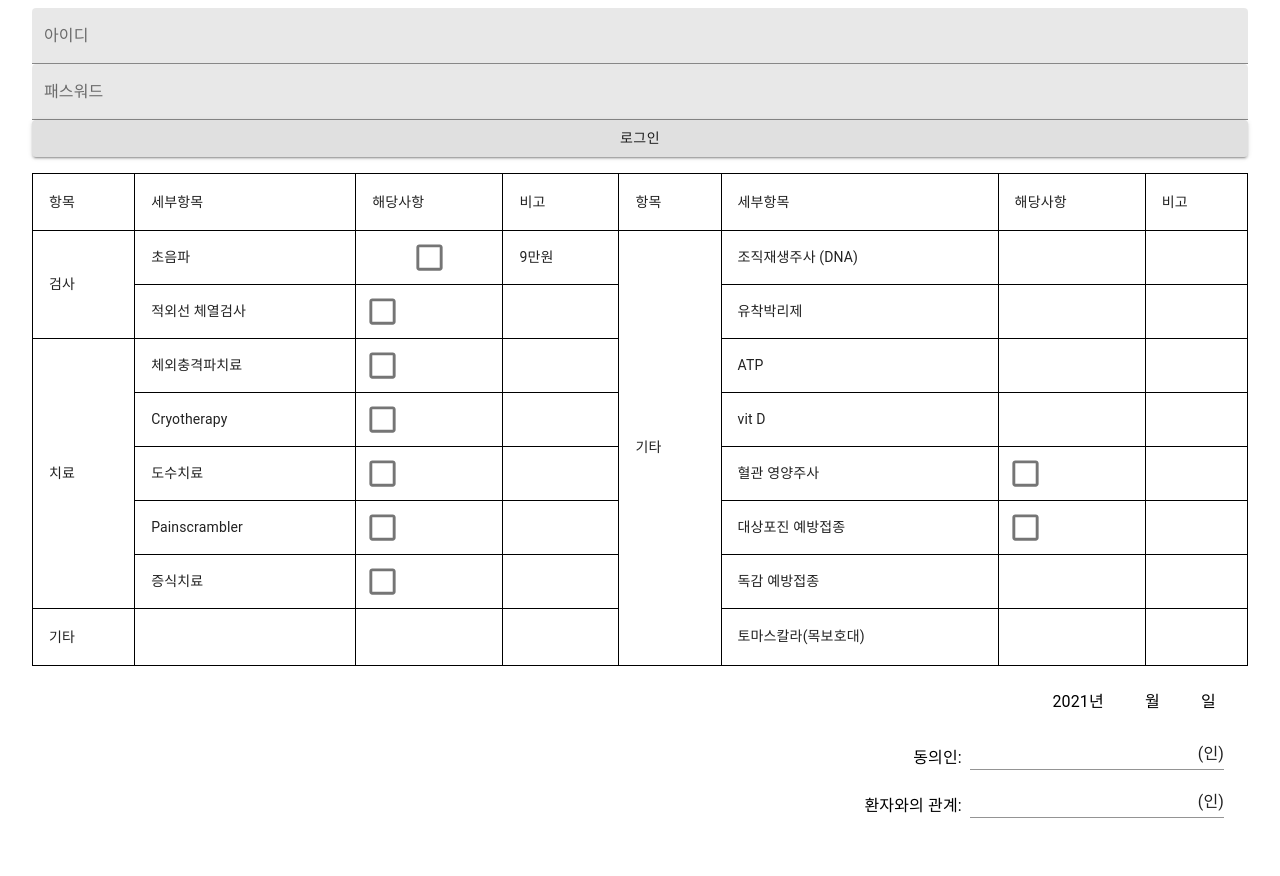
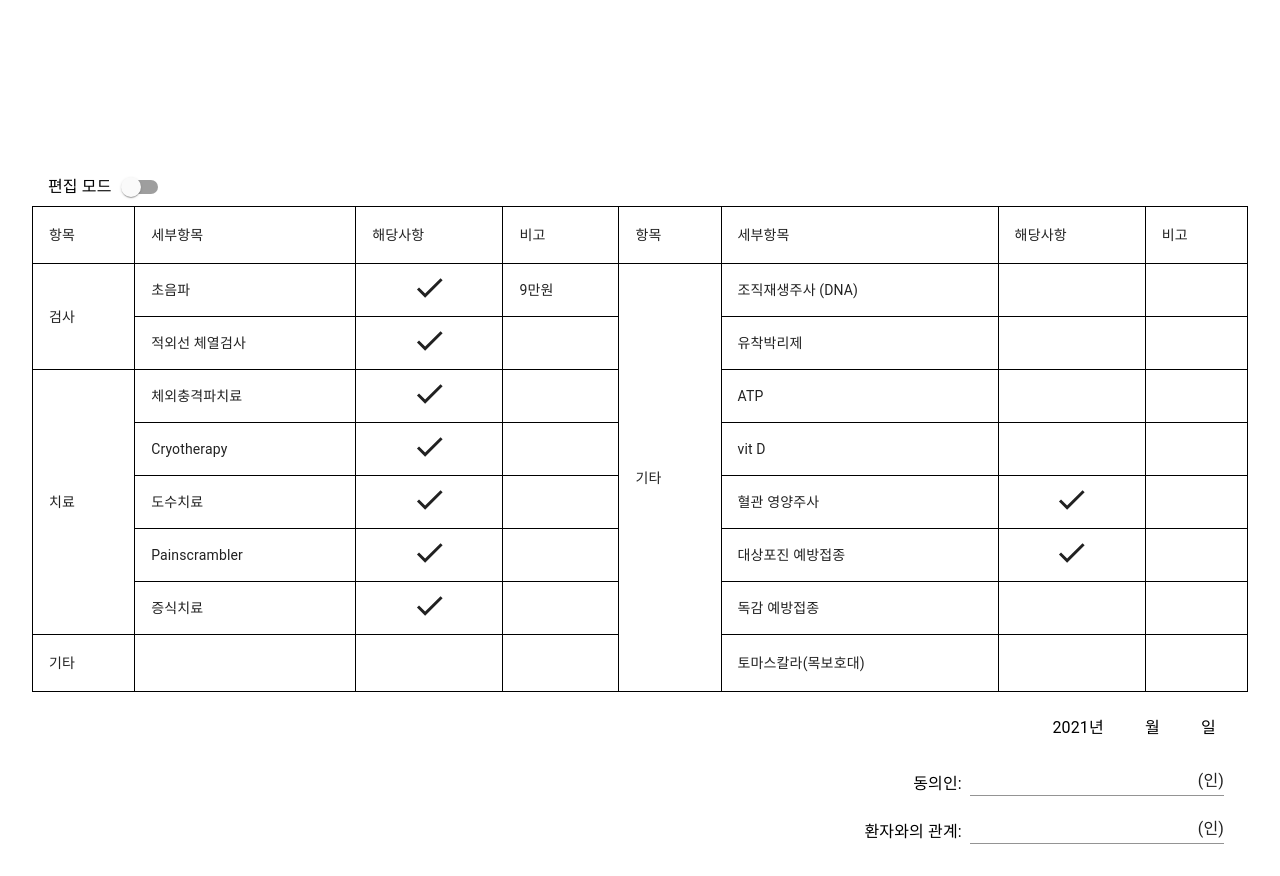
Before and after one commit to ifndefdeadmau5/sign-app, a React (Create React App) app: page /document in a window 1280 px wide. Before the commit the page ends 850 px from the top, so only its background shows below. Built offline with nearby package versions, Linux system fonts and the light colour scheme.

Commit message:
Add router & form state

```diff
--- a/src/App.js
+++ b/src/App.js
@@ -1,46 +1,22 @@
-import { Button, TextField, Container, Box } from "@material-ui/core";
-import { useState } from "react";
+import { Container, Box } from "@material-ui/core";
+import { BrowserRouter, Route, Switch } from "react-router-dom";
 import Document from "./Document";
+import SignIn from "./SignIn";
 
 function App() {
-  const [ID, setID] = useState(""); // ID 의 상태(데이터)를 관리
-  const [password, setPassword] = useState(""); // PW 의 상태(데이터)를 관리
-
   return (
-    <Container maxWidth="lg">
-      <Box display="flex" flexDirection="column" pb={2}>
-        <TextField
-          onChange={(e) => {
-            setID(e.target.value);
-          }}
-          id="filled-name"
-          label="아이디"
-          value={ID}
-          variant="filled"
-        />
-        <TextField
-          type="password"
-          onChange={(e) => {
-            setPassword(e.target.value);
-          }}
-          id="filled-name"
-          label="패스워드"
-          value={password}
-          variant="filled"
-        />
-        <Button
-          variant="contained"
-          onClick={() => {
-            // login 호출
-          }}
-        >
-          로그인
-        </Button>
-      </Box>
-      <Box>
-        <Document />
-      </Box>
-    </Container>
+    <BrowserRouter>
+      <Container maxWidth="lg">
+        <Switch>
+          <Route exact path="/">
+            <SignIn />
+          </Route>
+          <Route path="/document">
+            <Document />
+          </Route>
+        </Switch>
+      </Container>
+    </BrowserRouter>
   );
 }
 
--- a/src/Document.js
+++ b/src/Document.js
@@ -15,10 +15,13 @@ import {
   DialogActions,
   DialogContent,
   DialogTitle,
+  FormControlLabel,
+  Switch,
   TextField,
   Typography,
 } from "@material-ui/core";
-import { CheckBox, CheckBoxOutlineBlank } from "@material-ui/icons";
+import { Check, CheckBox, CheckBoxOutlineBlank } from "@material-ui/icons";
+import { useReducer } from "react";
 
 const useStyles = makeStyles((theme) => ({
   signPad: {
@@ -30,6 +33,7 @@ const useStyles = makeStyles((theme) => ({
     borderBottom: `1px solid ${theme.palette.divider}`,
     borderTop: `1px solid ${theme.palette.divider}`,
     height: 150,
+    maxWidth: 600,
   },
   input: {
     textAlign: "right",
@@ -55,20 +59,65 @@ const SignedImage = styled("img")({
   pointerEvents: "none",
 });
 
+function reducer(state, action) {
+  const { type, payload } = action;
+  return { ...state, [type]: payload };
+}
+
+const CheckInput = ({ edit, ...props }) => {
+  return edit ? (
+    <Checkbox
+      icon={<CheckBoxOutlineBlank fontSize="large" />}
+      checkedIcon={<CheckBox fontSize="large" />}
+      {...props}
+    />
+  ) : (
+    <Check fontSize="large" />
+  );
+};
+
 const Document = () => {
   const classes = useStyles();
+  const padRef = useRef();
   const [open, setOpen] = useState(false);
-  const padRef = useRef();
+  const [edit, setEdit] = useState(false);
+  const [state, dispatch] = useReducer(reducer, {
+    state1: false,
+    state2: false,
+    state3: false,
+    state4: false,
+    state5: false,
+  });
   const [trimmedDataURL, setTrimmedDataURL] = useState("");
+
   const trim = () => {
     // pad 에 싸인한거를 이미지로 얻어오겠다
     setTrimmedDataURL(padRef.current.getTrimmedCanvas().toDataURL("image/png"));
   };
   const handleOpen = () => setOpen(true);
 
-  console.log(trimmedDataURL);
+  const handleChange = (event) => {
+    dispatch({ type: event.target.name, payload: event.target.checked });
+  };
+
+  const checkboxCellProps = {
+    padding: "none",
+    align: "center",
+  };
+
+  const handleEditModeChange = (event) => {
+    setEdit(event.target.checked);
+  };
+
   return (
-    <>
+    <Box pt={20}>
+      <FormControlLabel
+        // value="편집 모드"
+        control={<Switch checked={edit} onChange={handleEditModeChange} />}
+        label="편집 모드"
+        labelPlacement="start"
+      />
+
       <TableContainer>
         <Table aria-label="spanning table">
           <TableHead>
@@ -89,11 +138,12 @@ const Document = () => {
                 검사
               </TableCell>
               <TableCell>초음파</TableCell>
-              <TableCell padding="none" align="center">
-                <Checkbox
-                  icon={<CheckBoxOutlineBlank fontSize="large" />}
-                  checkedIcon={<CheckBox fontSize="large" />}
-                  name="checkedI"
+              <TableCell {...checkboxCellProps}>
+                <CheckInput
+                  name="state1"
+                  value={state.state1}
+                  onChange={handleChange}
+                  edit={edit}
                 />
               </TableCell>
               <TableCell>9만원</TableCell>
@@ -104,11 +154,11 @@ const Document = () => {
             </TableRow>
             <TableRow>
               <TableCell>적외선 체열검사</TableCell>
-              <TableCell padding="none">
-                <Checkbox
+              <TableCell {...checkboxCellProps}>
+                <CheckInput
                   icon={<CheckBoxOutlineBlank fontSize="large" />}
+                  edit={edit}
                   checkedIcon={<CheckBox fontSize="large" />}
-                  name="checkedI"
                 />
               </TableCell>
               <TableCell></TableCell>
@@ -121,11 +171,11 @@ const Document = () => {
                 치료
               </TableCell>
               <TableCell>체외충격파치료</TableCell>
-              <TableCell padding="none">
-                <Checkbox
-                  icon={<CheckBoxOutlineBlank fontSize="large" />}
+              <TableCell {...checkboxCellProps}>
+                <CheckInput
                   checkedIcon={<CheckBox fontSize="large" />}
-                  name="checkedI"
+                  edit={edit}
+                  name="state3"
                 />
               </TableCell>
               <TableCell></TableCell>
@@ -135,11 +185,11 @@ const Document = () => {
             </TableRow>
             <TableRow>
               <TableCell>Cryotherapy</TableCell>
-              <TableCell padding="none">
-                <Checkbox
-                  icon={<CheckBoxOutlineBlank fontSize="large" />}
+              <TableCell {...checkboxCellProps}>
+                <CheckInput
                   checkedIcon={<CheckBox fontSize="large" />}
-                  name="checkedI"
+                  edit={edit}
+                  name="state4"
                 />
               </TableCell>
               <TableCell></TableCell>
@@ -149,51 +199,40 @@ const Document = () => {
             </TableRow>
             <TableRow>
               <TableCell>도수치료</TableCell>
-              <TableCell padding="none">
-                <Checkbox
-                  icon={<CheckBoxOutlineBlank fontSize="large" />}
+              <TableCell {...checkboxCellProps}>
+                <CheckInput
                   checkedIcon={<CheckBox fontSize="large" />}
-                  name="checkedI"
+                  edit={edit}
+                  name="state5"
                 />
               </TableCell>
               <TableCell></TableCell>
               <TableCell>혈관 영양주사</TableCell>
-              <TableCell padding="none">
-                <Checkbox
-                  icon={<CheckBoxOutlineBlank fontSize="large" />}
-                  checkedIcon={<CheckBox fontSize="large" />}
-                  name="checkedI"
-                />
+              <TableCell {...checkboxCellProps}>
+                <CheckInput name="checkedI" edit={edit} />
               </TableCell>
               <TableCell></TableCell>
             </TableRow>
             <TableRow>
               <TableCell>Painscrambler</TableCell>
-              <TableCell padding="none">
-                <Checkbox
-                  icon={<CheckBoxOutlineBlank fontSize="large" />}
-                  checkedIcon={<CheckBox fontSize="large" />}
-                  name="checkedI"
-                />
+              <TableCell {...checkboxCellProps}>
+                <CheckInput name="checkedI" edit={edit} />
               </TableCell>
               <TableCell></TableCell>
               <TableCell>대상포진 예방접종</TableCell>
-              <TableCell padding="none">
-                <Checkbox
-                  icon={<CheckBoxOutlineBlank fontSize="large" />}
-                  checkedIcon={<CheckBox fontSize="large" />}
-                  name="checkedI"
-                />
+              <TableCell {...checkboxCellProps}>
+                <CheckInput name="checkedI" edit={edit} />
               </TableCell>
               <TableCell></TableCell>
             </TableRow>
             <TableRow>
               <TableCell>증식치료</TableCell>
-              <TableCell padding="none">
-                <Checkbox
+              <TableCell {...checkboxCellProps}>
+                <CheckInput
                   icon={<CheckBoxOutlineBlank fontSize="large" />}
                   checkedIcon={<CheckBox fontSize="large" />}
                   name="checkedI"
+                  edit={edit}
                 />
               </TableCell>
               <TableCell></TableCell>
@@ -204,7 +243,7 @@ const Document = () => {
             <TableRow>
               <TableCell variant="head">기타</TableCell>
               <TableCell></TableCell>
-              <TableCell></TableCell>
+              <TableCell {...checkboxCellProps}></TableCell>
               <TableCell></TableCell>
               <TableCell>토마스칼라(목보호대)</TableCell>
               <TableCell></TableCell>
@@ -238,12 +277,7 @@ const Document = () => {
           {trimmedDataURL ? <SignedImage src={trimmedDataURL} /> : null}
         </Box>
       </Box>
-      <Dialog
-        onClose={() => setOpen(false)}
-        open={open}
-        maxWidth="xs"
-        fullWidth
-      >
+      <Dialog onClose={() => setOpen(false)} open={open} fullWidth>
         <DialogTitle id="simple-dialog-title">서명을 입력해주세요</DialogTitle>
         <DialogContent className={classes.dialogContent}>
           <ReactSignatureCanvas
@@ -269,7 +303,7 @@ const Document = () => {
           <Button onClick={() => setOpen(false)}>Cancel</Button>
         </DialogActions>
       </Dialog>
-    </>
+    </Box>
   );
 };
 
--- /dev/null
+++ b/src/SignIn.js
@@ -0,0 +1,55 @@
+import { Box, Button, TextField } from "@material-ui/core";
+import { useState } from "react";
+import { useHistory } from "react-router";
+
+const SignIn = () => {
+  const [ID, setID] = useState(""); // ID 의 상태(데이터)를 관리
+  const [password, setPassword] = useState(""); // PW 의 상태(데이터)를 관리
+  const history = useHistory();
+
+  const handleSubmit = () => {
+    history.push("/document");
+  };
+
+  return (
+    <Box
+      display="flex"
+      flexDirection="column"
+      alignItems="center"
+      pt={12}
+      width={600}
+      marginX="auto"
+    >
+      <TextField
+        onChange={(e) => {
+          setID(e.target.value);
+        }}
+        label="아이디"
+        value={ID}
+        variant="filled"
+        fullWidth
+      />
+      <TextField
+        type="password"
+        onChange={(e) => {
+          setPassword(e.target.value);
+        }}
+        label="패스워드"
+        value={password}
+        variant="filled"
+        fullWidth
+      />
+      <Button
+        variant="contained"
+        onClick={() => {
+          handleSubmit();
+        }}
+        fullWidth
+      >
+        로그인
+      </Button>
+    </Box>
+  );
+};
+
+export default SignIn;
```
